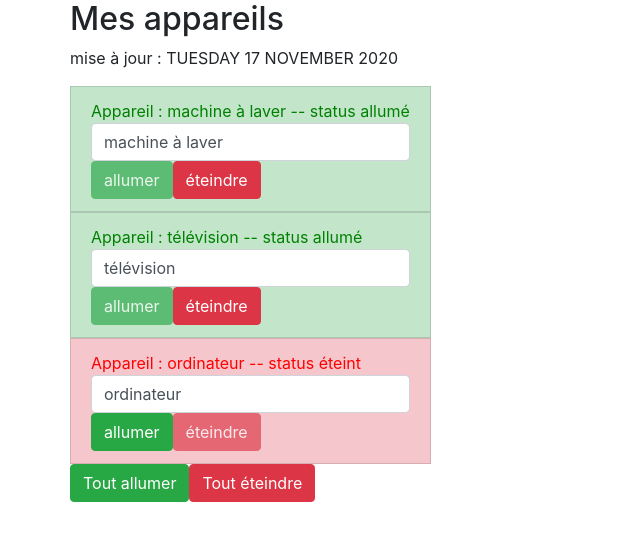
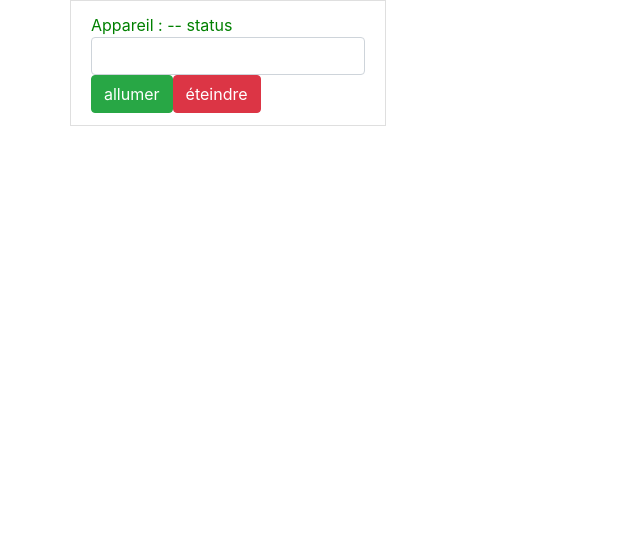
Before and after one commit to anthonyGosme/angularOC, an Angular app in the folder monProjetAngular/: page /appareils in a window 1280 px wide. Shown: the top 540 px of the page, without its empty margins (0-640 px from the left). Built offline with nearby package versions, Linux system fonts and the light colour scheme.

Commit message:
add routes

```diff
--- a/monProjetAngular/src/app/app.component.html
+++ b/monProjetAngular/src/app/app.component.html
@@ -1,33 +1,5 @@
 <div class="container">
   <div class="row">
-    <div class="col-xs-12">
-      <h2>Mes appareils</h2>
-      <p>
-        mise à jour :
-        {{ lastUpdate | async | date: "EEEE d MMMM y" | uppercase }}
-      </p>
-      <ul class="list-group">
-        <app-appareil
-          *ngFor="let appareil of appareils; let i = index"
-          [appareilName]="appareil.name"
-          [appareilStatus]="appareil.status"
-          [appareilId]="i"
-        ></app-appareil>
-      </ul>
-      <button
-        class="btn btn-success"
-        [disabled]="!isAuth"
-        (click)="onAllumer()"
-      >
-        Tout allumer
-      </button>
-      <button
-        class="btn btn-danger"
-        [disabled]="!isAuth"
-        (click)="onEteindre()"
-      >
-        Tout éteindre
-      </button>
-    </div>
+    <router-outlet></router-outlet>
   </div>
 </div>
--- a/monProjetAngular/src/app/app.component.ts
+++ b/monProjetAngular/src/app/app.component.ts
@@ -1,39 +1,11 @@
 import { Component, OnInit } from '@angular/core';
-import { AppareilService } from './service/appareilService';
+
 @Component({
   selector: 'app-root',
   templateUrl: './app.component.html',
   styleUrls: ['./app.component.scss']
 })
 
-export class AppComponent implements OnInit{
-
-  lastUpdate: Promise<Date> = new Promise(
-    (resolve, reject) => {
-      const date = new Date() ;
-      setTimeout(() => {
-        resolve(date)
-      }, 2000
-      )
-    }
-  );
-
-  isAuth: boolean = false;
-
-  onAllumer() {
-    this.appareilService.switchOnAll() ;
-  }
-  onEteindre() {
-    this.appareilService.switchOffAll() ;
-  }
-  appareils: any[]=[];
-  constructor(private appareilService : AppareilService) {
-    setTimeout(() => {
-      this.isAuth = true;
-    }, 4000);
-  }
-  ngOnInit(){
-    this.appareils = this.appareilService.appareils ;
-  }
+export class AppComponent{
 
 }
--- a/monProjetAngular/src/app/app.module.ts
+++ b/monProjetAngular/src/app/app.module.ts
@@ -6,15 +6,27 @@ import { MonPremierComponent } from './mon-premier/mon-premier.component';
 import { AppareilComponent } from './appareil/appareil.component';
 import { FormsModule } from '@angular/forms';
 import { AppareilService } from './service/appareilService';
+import { AuthComponent } from './auth/auth.component';
+import { AppareilViewComponent } from './appareil-view/appareil-view.component';
+
+import { Routes,RouterModule } from '@angular/router';
+
+const appRoutes: Routes=[
+  {path:'appareils', component:AppareilComponent},
+  {path:'auth', component:AuthComponent},
+  {path:'', component:AppareilViewComponent}
+];
 @NgModule({
   declarations: [
 
     AppComponent,
     MonPremierComponent,
-    AppareilComponent
+    AppareilComponent,
+    AuthComponent,
+    AppareilViewComponent
   ],
   imports: [
-    BrowserModule,FormsModule
+    BrowserModule, FormsModule, RouterModule.forRoot(appRoutes)
   ],
   providers: [   AppareilService],
   bootstrap: [AppComponent]
--- /dev/null
+++ b/monProjetAngular/src/app/appareil-view/appareil-view.component.html
@@ -0,0 +1,29 @@
+    <div class="col-xs-12">
+      <h2>Mes appareils</h2>
+      <p>
+        mise à jour :
+        {{ lastUpdate | async | date: "EEEE d MMMM y" | uppercase }}
+      </p>
+      <ul class="list-group">
+        <app-appareil
+          *ngFor="let appareil of appareils; let i = index"
+          [appareilName]="appareil.name"
+          [appareilStatus]="appareil.status"
+          [appareilId]="i"
+        ></app-appareil>
+      </ul>
+      <button
+        class="btn btn-success"
+        [disabled]="!isAuth"
+        (click)="onAllumer()"
+      >
+        Tout allumer
+      </button>
+      <button
+        class="btn btn-danger"
+        [disabled]="!isAuth"
+        (click)="onEteindre()"
+      >
+        Tout éteindre
+      </button>
+    </div>
--- /dev/null
+++ b/monProjetAngular/src/app/appareil-view/appareil-view.component.ts
@@ -0,0 +1,39 @@
+import { Component, OnInit } from '@angular/core';
+import { AppareilService } from '../service/appareilService';
+@Component({
+  selector: 'app-appareil-view',
+  templateUrl: './appareil-view.component.html',
+  styleUrls: ['./appareil-view.component.scss']
+})
+export class AppareilViewComponent implements OnInit {
+
+
+  lastUpdate: Promise<Date> = new Promise(
+    (resolve, reject) => {
+      const date = new Date() ;
+      setTimeout(() => {
+        resolve(date)
+      }, 2000
+      )
+    }
+  );
+
+  isAuth: boolean = false;
+
+  onAllumer() {
+    this.appareilService.switchOnAll() ;
+  }
+  onEteindre() {
+    this.appareilService.switchOffAll() ;
+  }
+  appareils: any[]=[];
+  constructor(private appareilService : AppareilService) {
+    setTimeout(() => {
+      this.isAuth = true;
+    }, 4000);
+  }
+  ngOnInit(){
+    this.appareils = this.appareilService.appareils ;
+  }
+
+}
--- a/monProjetAngular/src/app/appareil/appareil.component.html
+++ b/monProjetAngular/src/app/appareil/appareil.component.html
@@ -8,4 +8,4 @@
     <input type="text" class ="form-control" [(ngModel)]="appareilName"/>
     <button class="btn btn-success" (click)="onSwitchOn()" [disabled]="appareilStatus === 'allumé'">allumer</button>
     <button class="btn btn-danger" (click)="onSwitchOff()" [disabled]="appareilStatus === 'éteint'">éteindre</button>
-</li>
+    </li>
--- /dev/null
+++ b/monProjetAngular/src/app/auth/auth.component.html
@@ -0,0 +1 @@
+<p>auth works!</p>
--- /dev/null
+++ b/monProjetAngular/src/app/auth/auth.component.ts
@@ -0,0 +1,15 @@
+import { Component, OnInit } from '@angular/core';
+
+@Component({
+  selector: 'app-auth',
+  templateUrl: './auth.component.html',
+  styleUrls: ['./auth.component.scss']
+})
+export class AuthComponent implements OnInit {
+
+  constructor() { }
+
+  ngOnInit(): void {
+  }
+
+}
```
Also changed, not shown: monProjetAngular/src/app/appareil-view/appareil-view.component.scss (added), monProjetAngular/src/app/auth/auth.component.scss (added).
